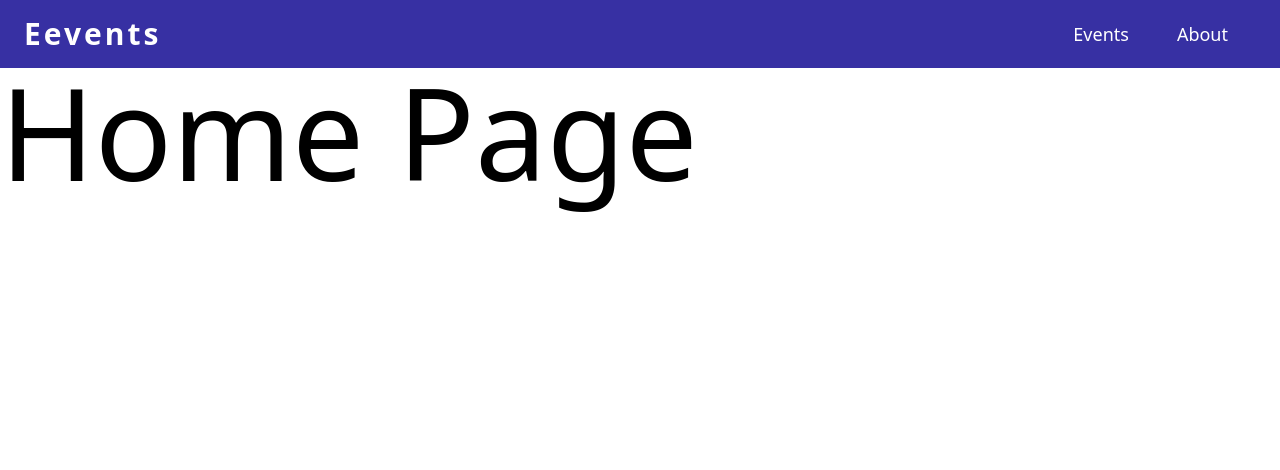
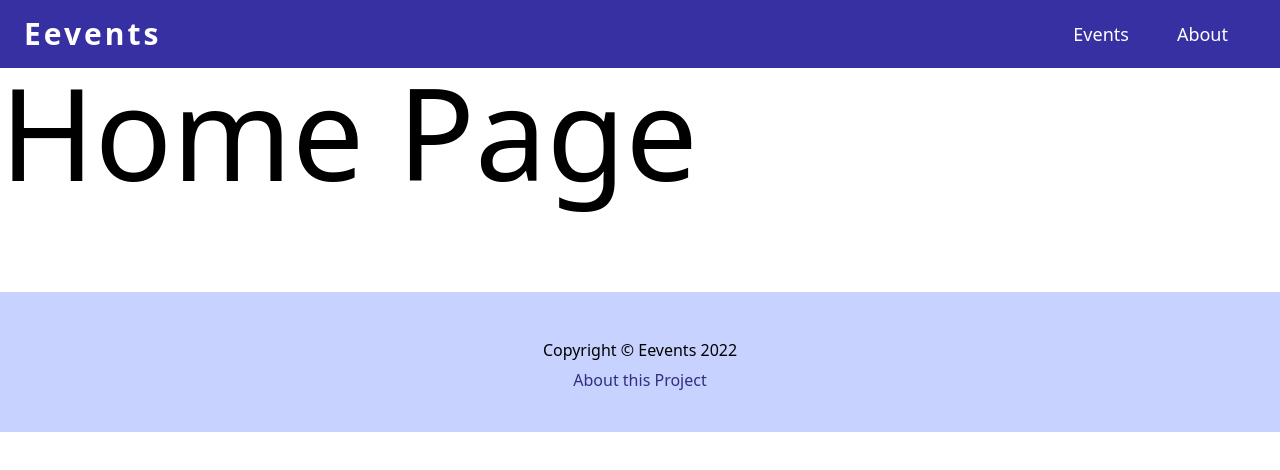
Before and after one commit to JohnPevien/eevents-frontend, a Next.js app: page / in a window 1280 px wide. Shown: the top 470 px of the page. Built offline with nearby package versions, Linux system fonts and the light colour scheme.

Commit message:
Add footer to layout component

```diff
--- a/components/Layout.tsx
+++ b/components/Layout.tsx
@@ -1,5 +1,6 @@
 import Head from 'next/head'
 import Header from 'components/Header'
+import Footer from 'components/Footer'
 
 type Props = {
     title?: string
@@ -23,6 +24,7 @@ export default function Layout({
             </Head>
             <Header />
             <main className="container mx-auto">{children}</main>
+            <Footer />
         </>
     )
 }
```
